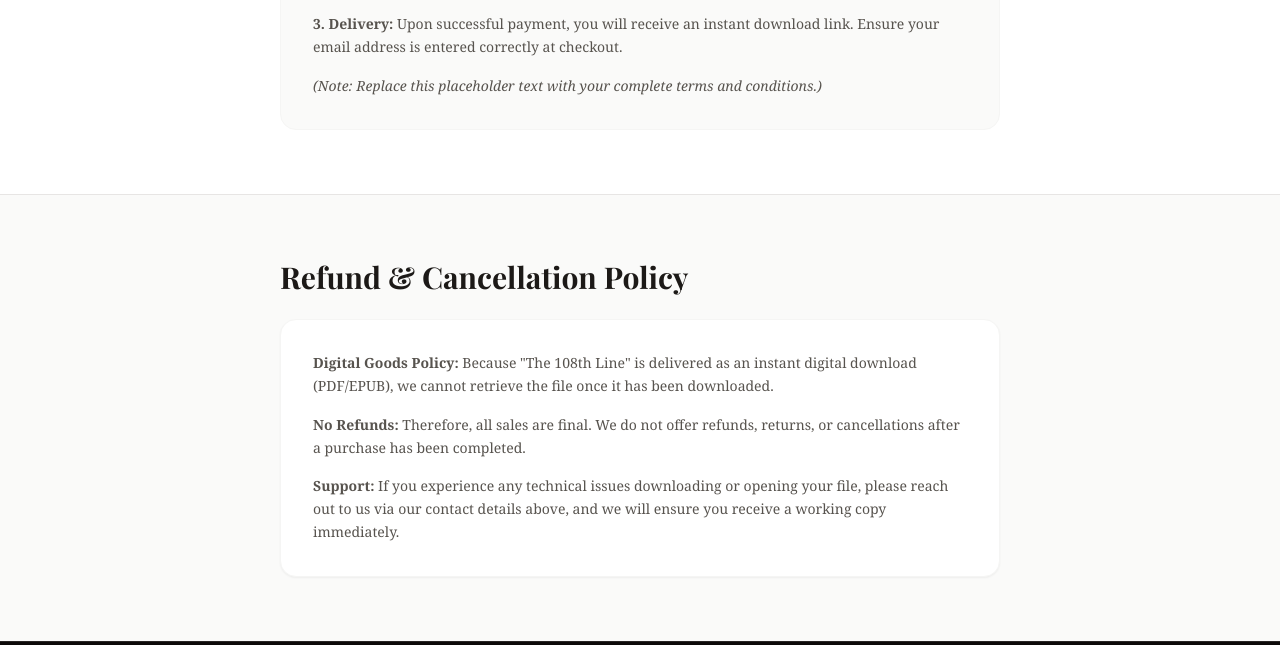
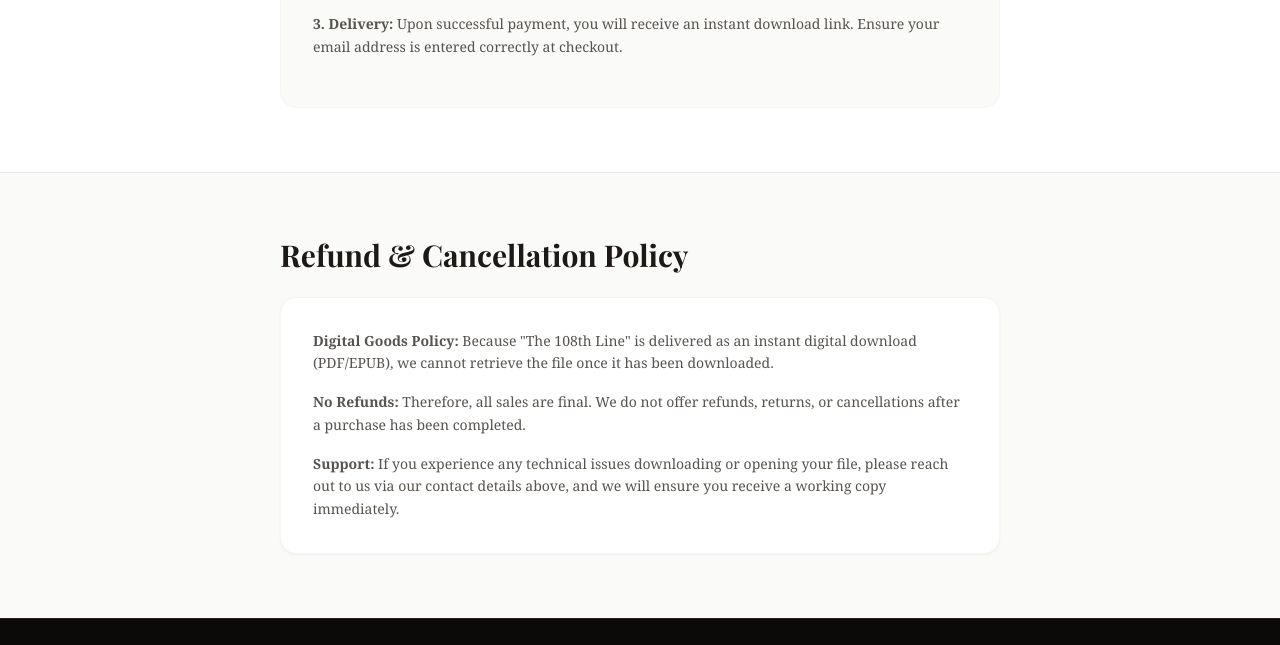
Before and after one commit to the108thline/author_the108thline, a plain HTML site: page index.html in a window 1280 px wide. Shown: the part 4059-4704 px from the top of the page. Drawn offline with nearby package versions, Linux system fonts and the light colour scheme; a web font is replaced by a local one.

Commit message:
Update index.html

```diff
--- a/index.html
+++ b/index.html
@@ -172,7 +172,7 @@
         <p><strong>1. Introduction:</strong> By purchasing "The 108th Line", you agree to the terms outlined below. This e-book is for personal use only.</p>
         <p><strong>2. Intellectual Property:</strong> All content, formatting, and text within this book are the intellectual property of Roni Mondal. You may not distribute, reproduce, or resell this digital file without explicit permission.</p>
         <p><strong>3. Delivery:</strong> Upon successful payment, you will receive an instant download link. Ensure your email address is entered correctly at checkout.</p>
-        <p><em>(Note: Replace this placeholder text with your complete terms and conditions.)</em></p>
+        <p><em></em></p>
       </div>
     </div>
   </section>
```
